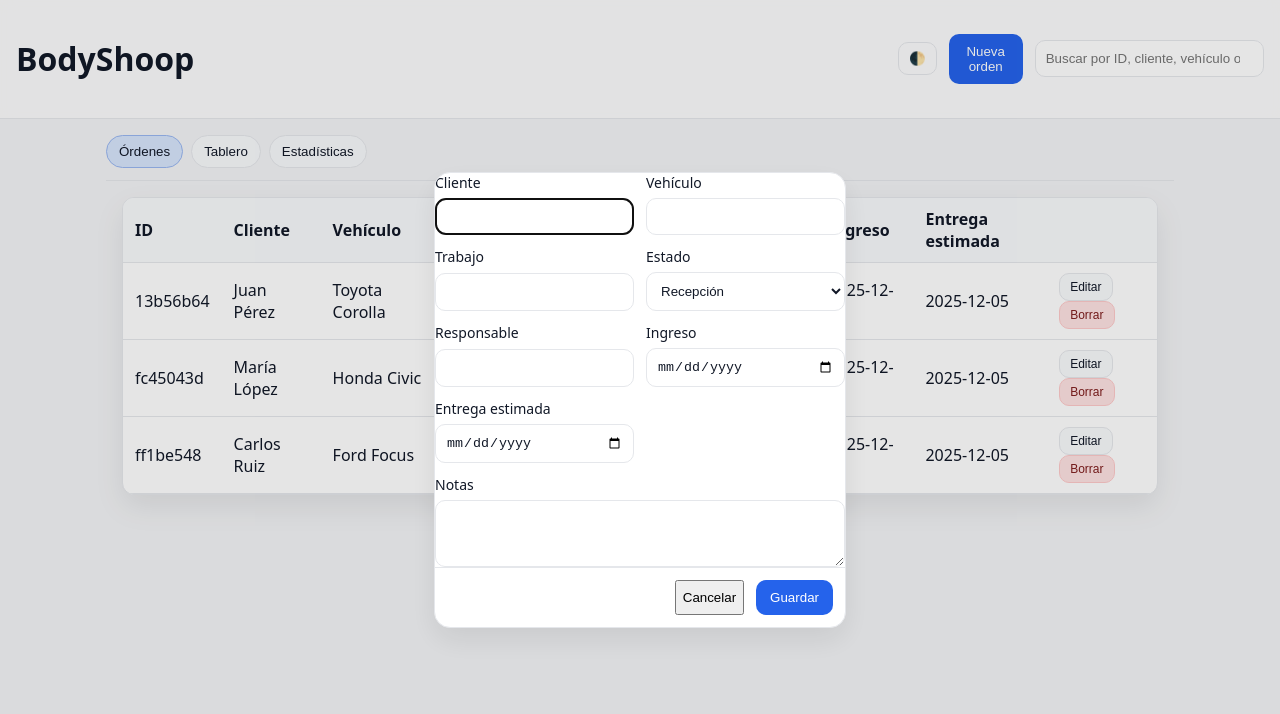
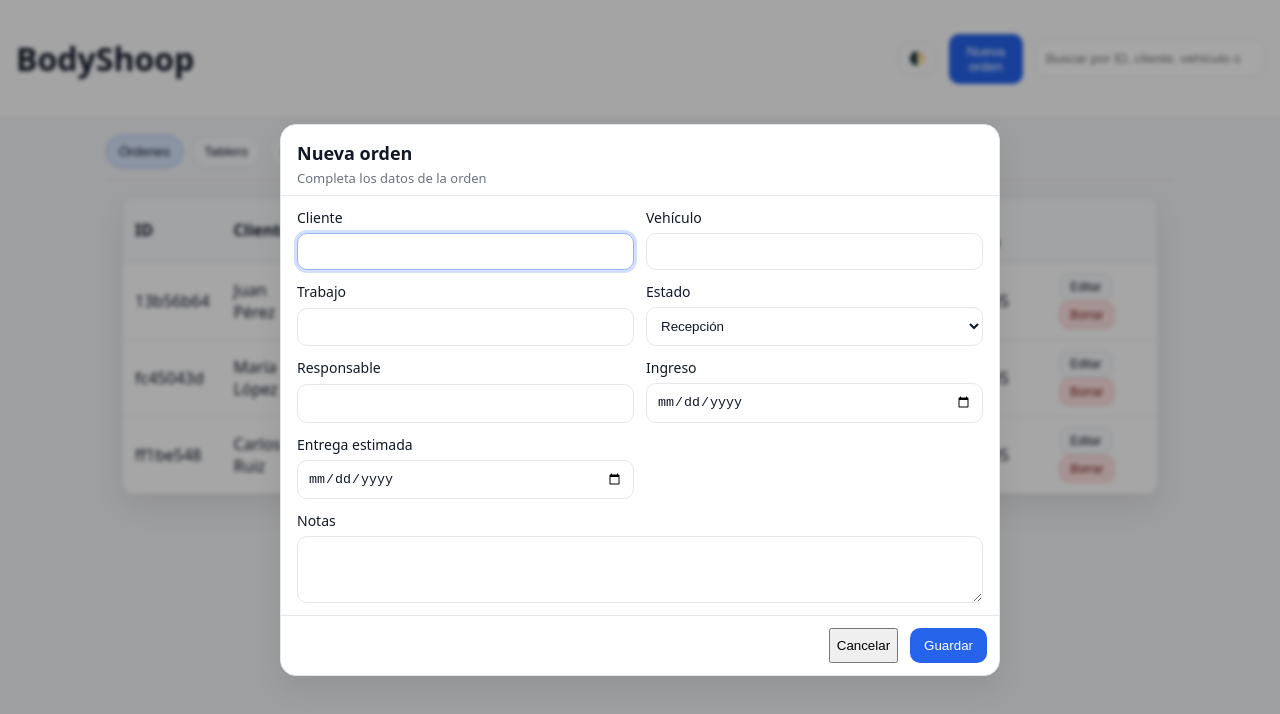
Before and after one commit to jorssmx/MVP_Body_Shoop, a plain HTML site: page index.html in a window 1280 px wide. Both pictures are taken after a click on the button "Nueva orden". Drawn offline with Linux system fonts and the light colour scheme.

Commit message:
change mejorarvisualmente el formulario de nueva orden - este commit lo hago al proposito aquí en el main y los demás commit trabajaré desde aquí pero puedo trabajar en otras ramas y demás

```diff
--- a/app.js
+++ b/app.js
@@ -93,7 +93,9 @@ function mountForm() {
   const btnNueva = document.getElementById("btnNuevaOrden")
   const modal = document.getElementById("modalOrden")
   const form = document.getElementById("formOrden")
+  const btnCancelar = document.getElementById("btnCancelar")
   btnNueva.addEventListener("click", () => openForm())
+  btnCancelar.addEventListener("click", () => { modal.close(); form.reset() })
   form.addEventListener("submit", e => {
     e.preventDefault()
     const data = getFormData(form)
@@ -108,8 +110,10 @@ function mountForm() {
 function openForm(item) {
   const modal = document.getElementById("modalOrden")
   const form = document.getElementById("formOrden")
+  const title = document.getElementById("modalTitle")
   form.reset()
   if (item) fillForm(form, item)
+  if (title) title.textContent = item ? "Editar orden" : "Nueva orden"
   modal.showModal()
 }
 function fillForm(form, item) {
--- a/index.html
+++ b/index.html
@@ -51,6 +51,11 @@
 
   <dialog id="modalOrden">
     <form id="formOrden" method="dialog">
+      <div class="modal-header">
+        <h2 id="modalTitle">Nueva orden</h2>
+        <p class="modal-sub">Completa los datos de la orden</p>
+      </div>
+      <div class="modal-body">
         <div class="form-grid">
           <label>
             Cliente
@@ -85,8 +90,9 @@
             <textarea name="notas" rows="3"></textarea>
           </label>
         </div>
+      </div>
       <div class="modal-actions">
-        <button value="cancel">Cancelar</button>
+        <button id="btnCancelar" type="button">Cancelar</button>
         <button id="btnGuardar" class="primary" value="confirm">Guardar</button>
       </div>
       <input type="hidden" name="id" />
--- a/style.css
+++ b/style.css
@@ -42,8 +42,15 @@ main { padding: 16px; }
 .form-grid { display: grid; grid-template-columns: repeat(2, 1fr); gap: 12px; }
 .form-grid .full { grid-column: 1 / -1; }
 label { display: grid; gap: 6px; font-size: 14px; }
-input, select, textarea { padding: 10px; border: 1px solid var(--border); border-radius: 10px; width: 100%; background: var(--surface); color: var(--text); }
-dialog { border: 1px solid var(--border); border-radius: 16px; padding: 0; background: var(--surface); color: var(--text); box-shadow: var(--shadow); }
+input, select, textarea { padding: 10px; border: 1px solid var(--border); border-radius: 10px; width: 100%; background: var(--surface); color: var(--text); transition: box-shadow .12s ease, border-color .12s ease; }
+input:focus, select:focus, textarea:focus { outline: none; border-color: color-mix(in oklab, var(--primary) 40%, var(--border)); box-shadow: 0 0 0 3px color-mix(in oklab, var(--primary) 20%, transparent); }
+.form-grid { display: grid; grid-template-columns: repeat(2, minmax(0, 1fr)); gap: 12px; }
+dialog { border: 1px solid var(--border); border-radius: 16px; padding: 0; background: var(--surface); color: var(--text); box-shadow: var(--shadow); width: min(720px, calc(100% - 32px)); overflow: visible; }
+dialog::backdrop { background: rgba(0,0,0,.35); backdrop-filter: blur(2px); }
+.modal-header { padding: 16px 16px 8px 16px; border-bottom: 1px solid var(--border); }
+.modal-header h2 { margin: 0; font-size: 18px; }
+.modal-sub { margin: 4px 0 0 0; color: var(--muted); font-size: 13px; }
+.modal-body { padding: 12px 16px; }
 .modal-actions { display: flex; justify-content: flex-end; gap: 12px; padding: 12px; border-top: 1px solid var(--border); }
 .hidden { display: none; }
 @media (max-width: 900px) { .kanban { grid-template-columns: 1fr; } .stats { grid-template-columns: 1fr; } .form-grid { grid-template-columns: 1fr; } }
```
Lines whose indentation alone changed are shown as unchanged.
